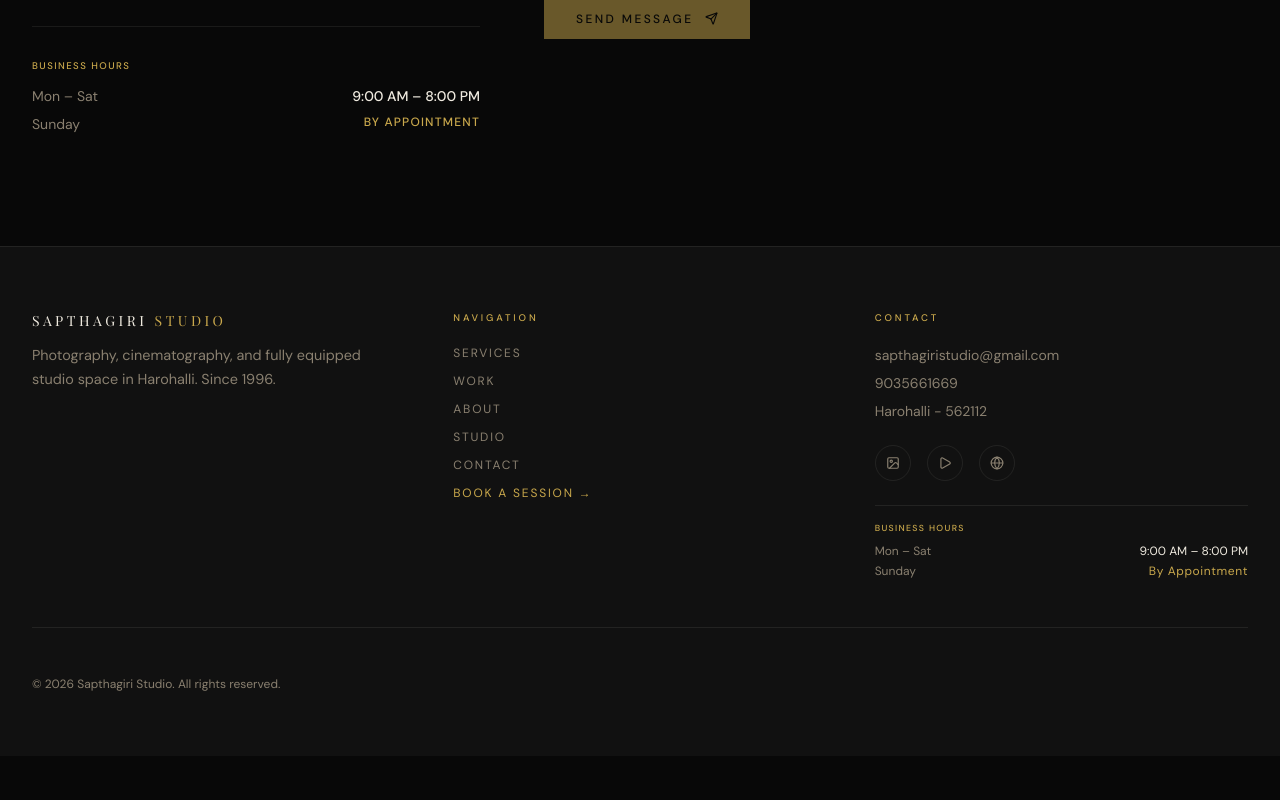
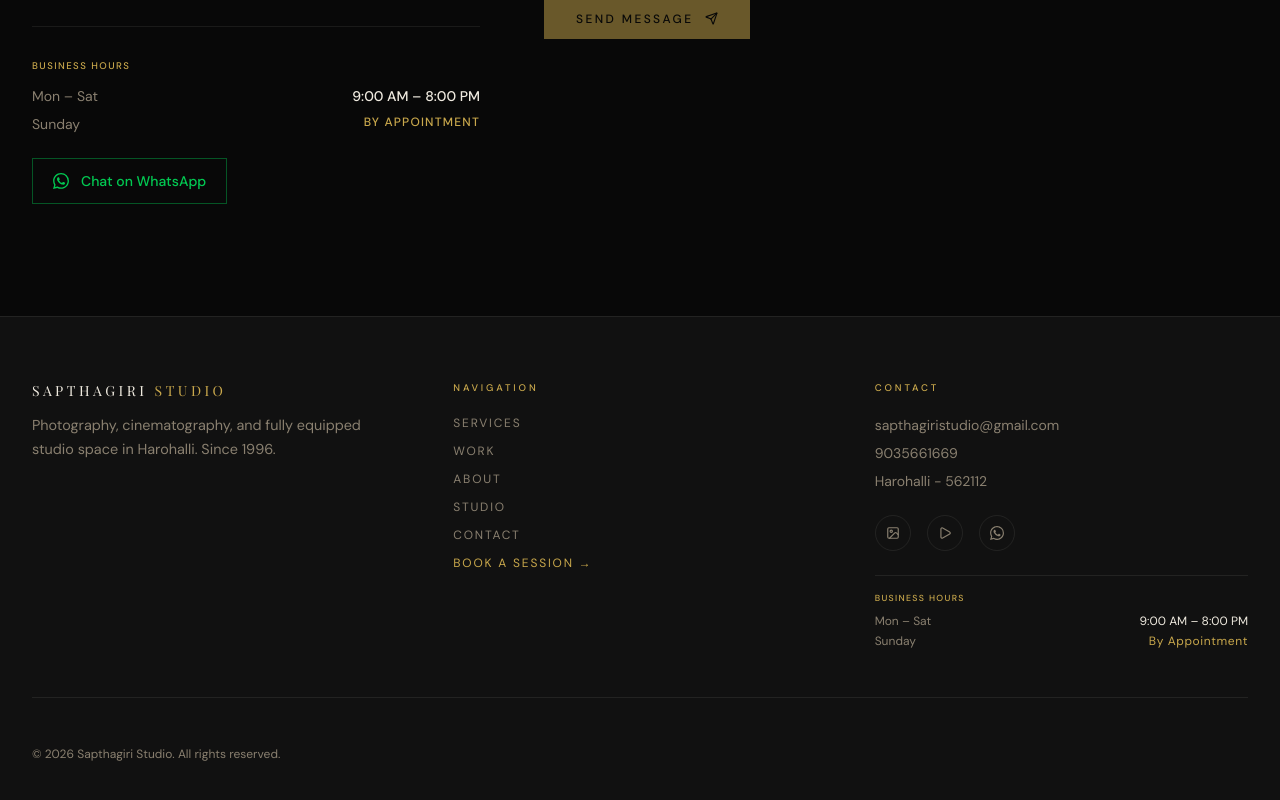
Before and after one commit to Hemanth-S-LANG/pixel-frame, a Next.js app in the folder frontend/: page / in a window 1280 px wide. Shown: the part 7353-8153 px from the top of the page. Before the commit the page ends 8109 px from the top, so only its background shows below. Built offline with nearby package versions, Linux system fonts and the light colour scheme; no server answers; a web font is replaced by a local one.

Commit message:
added a whatsapp icon which redirects to the whatsapp chat to continue the conversation directly  through whatsapp

```diff
--- a/frontend/src/components/layout/Footer.tsx
+++ b/frontend/src/components/layout/Footer.tsx
@@ -13,8 +13,8 @@
 
 const socialLinks = [
   { icon: Image, href: "#", label: "Instagram" },
-  { icon: Play, href: "#", label: "Vimeo" },
-  { icon: Globe, href: "#", label: "YouTube" },
+  { icon: Play,  href: "#", label: "Vimeo" },
+  { icon: Globe, href: "https://wa.me/919035661669", label: "WhatsApp", isWhatsApp: true },
 ];
 
 export function Footer() {
@@ -97,12 +97,20 @@
                   <a
                     key={s.label}
                     href={s.href}
+                    target={s.href.startsWith("http") ? "_blank" : undefined}
+                    rel={s.href.startsWith("http") ? "noopener noreferrer" : undefined}
                     aria-label={s.label}
                     className="w-9 h-9 border border-border flex items-center justify-center
                                text-muted-foreground hover:border-primary hover:text-primary
                                transition-all duration-200 rounded-full"
                   >
-                    <Icon size={14} />
+                    {"isWhatsApp" in s && s.isWhatsApp ? (
+                      <svg xmlns="http://www.w3.org/2000/svg" width="14" height="14" viewBox="0 0 24 24" fill="currentColor">
+                        <path d="M17.472 14.382c-.297-.149-1.758-.867-2.03-.967-.273-.099-.471-.148-.67.15-.197.297-.767.966-.94 1.164-.173.199-.347.223-.644.075-.297-.15-1.255-.463-2.39-1.475-.883-.788-1.48-1.761-1.653-2.059-.173-.297-.018-.458.13-.606.134-.133.298-.347.446-.52.149-.174.198-.298.298-.497.099-.198.05-.371-.025-.52-.075-.149-.669-1.612-.916-2.207-.242-.579-.487-.5-.669-.51-.173-.008-.371-.01-.57-.01-.198 0-.52.074-.792.372-.272.297-1.04 1.016-1.04 2.479 0 1.462 1.065 2.875 1.213 3.074.149.198 2.096 3.2 5.077 4.487.709.306 1.262.489 1.694.625.712.227 1.36.195 1.871.118.571-.085 1.758-.719 2.006-1.413.248-.694.248-1.289.173-1.413-.074-.124-.272-.198-.57-.347m-5.421 7.403h-.004a9.87 9.87 0 01-5.031-1.378l-.361-.214-3.741.982.998-3.648-.235-.374a9.86 9.86 0 01-1.51-5.26c.001-5.45 4.436-9.884 9.888-9.884 2.64 0 5.122 1.03 6.988 2.898a9.825 9.825 0 012.893 6.994c-.003 5.45-4.437 9.884-9.885 9.884m8.413-18.297A11.815 11.815 0 0012.05 0C5.495 0 .16 5.335.157 11.892c0 2.096.547 4.142 1.588 5.945L.057 24l6.305-1.654a11.882 11.882 0 005.683 1.448h.005c6.554 0 11.89-5.335 11.893-11.893a11.821 11.821 0 00-3.48-8.413z"/>
+                      </svg>
+                    ) : (
+                      <Icon size={14} />
+                    )}
                   </a>
                 );
               })}
--- a/frontend/src/components/sections/Contact.tsx
+++ b/frontend/src/components/sections/Contact.tsx
@@ -204,6 +204,21 @@
                 </div>
               </div>
             </div>
+
+            {/* WhatsApp quick contact */}
+            <div className="mt-6">
+              <a
+                href="https://wa.me/919035661669"
+                target="_blank"
+                rel="noopener noreferrer"
+                className="inline-flex items-center gap-3 px-5 py-3 border border-green-500/40 text-green-500 hover:bg-green-500 hover:text-white transition-all duration-300 text-sm font-medium"
+              >
+                <svg xmlns="http://www.w3.org/2000/svg" width="16" height="16" viewBox="0 0 24 24" fill="currentColor">
+                  <path d="M17.472 14.382c-.297-.149-1.758-.867-2.03-.967-.273-.099-.471-.148-.67.15-.197.297-.767.966-.94 1.164-.173.199-.347.223-.644.075-.297-.15-1.255-.463-2.39-1.475-.883-.788-1.48-1.761-1.653-2.059-.173-.297-.018-.458.13-.606.134-.133.298-.347.446-.52.149-.174.198-.298.298-.497.099-.198.05-.371-.025-.52-.075-.149-.669-1.612-.916-2.207-.242-.579-.487-.5-.669-.51-.173-.008-.371-.01-.57-.01-.198 0-.52.074-.792.372-.272.297-1.04 1.016-1.04 2.479 0 1.462 1.065 2.875 1.213 3.074.149.198 2.096 3.2 5.077 4.487.709.306 1.262.489 1.694.625.712.227 1.36.195 1.871.118.571-.085 1.758-.719 2.006-1.413.248-.694.248-1.289.173-1.413-.074-.124-.272-.198-.57-.347m-5.421 7.403h-.004a9.87 9.87 0 01-5.031-1.378l-.361-.214-3.741.982.998-3.648-.235-.374a9.86 9.86 0 01-1.51-5.26c.001-5.45 4.436-9.884 9.888-9.884 2.64 0 5.122 1.03 6.988 2.898a9.825 9.825 0 012.893 6.994c-.003 5.45-4.437 9.884-9.885 9.884m8.413-18.297A11.815 11.815 0 0012.05 0C5.495 0 .16 5.335.157 11.892c0 2.096.547 4.142 1.588 5.945L.057 24l6.305-1.654a11.882 11.882 0 005.683 1.448h.005c6.554 0 11.89-5.335 11.893-11.893a11.821 11.821 0 00-3.48-8.413z"/>
+                </svg>
+                Chat on WhatsApp
+              </a>
+            </div>
           </motion.div>
 
           {/* Right Column — Form */}
```
